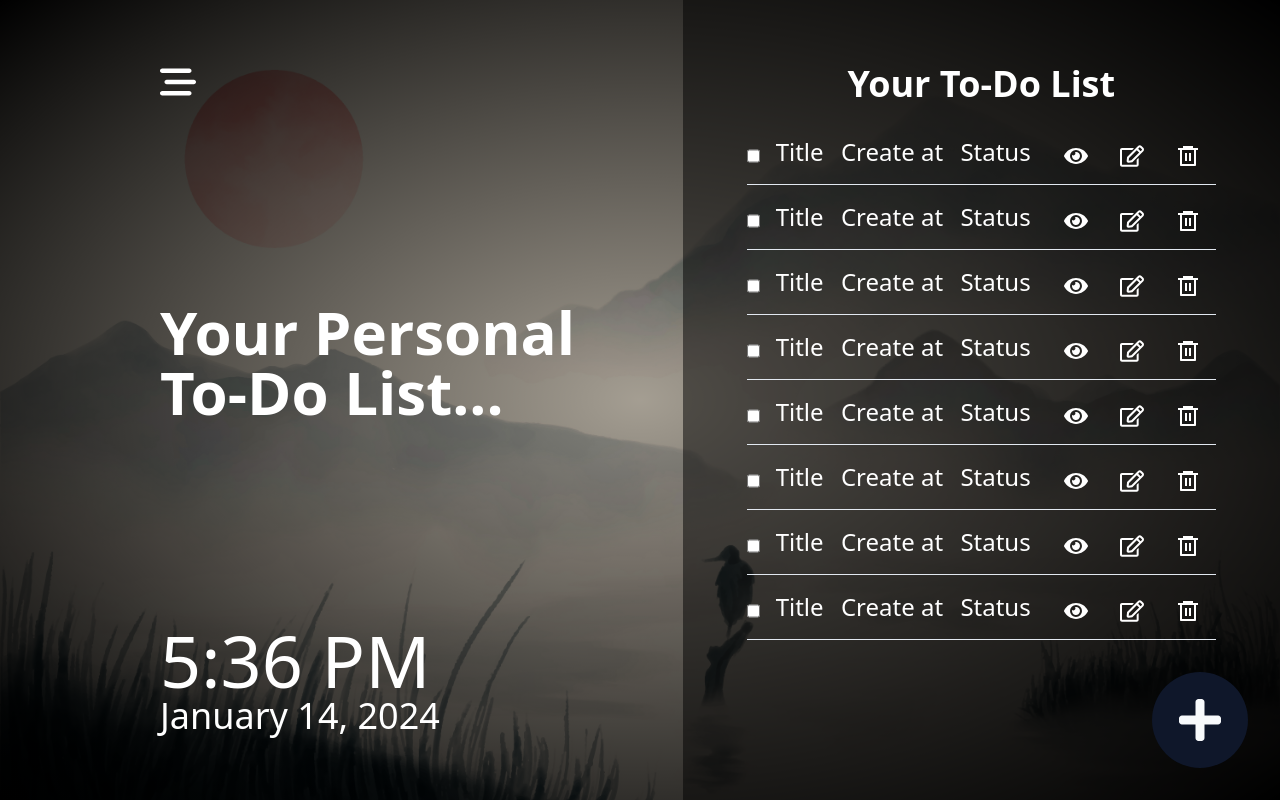
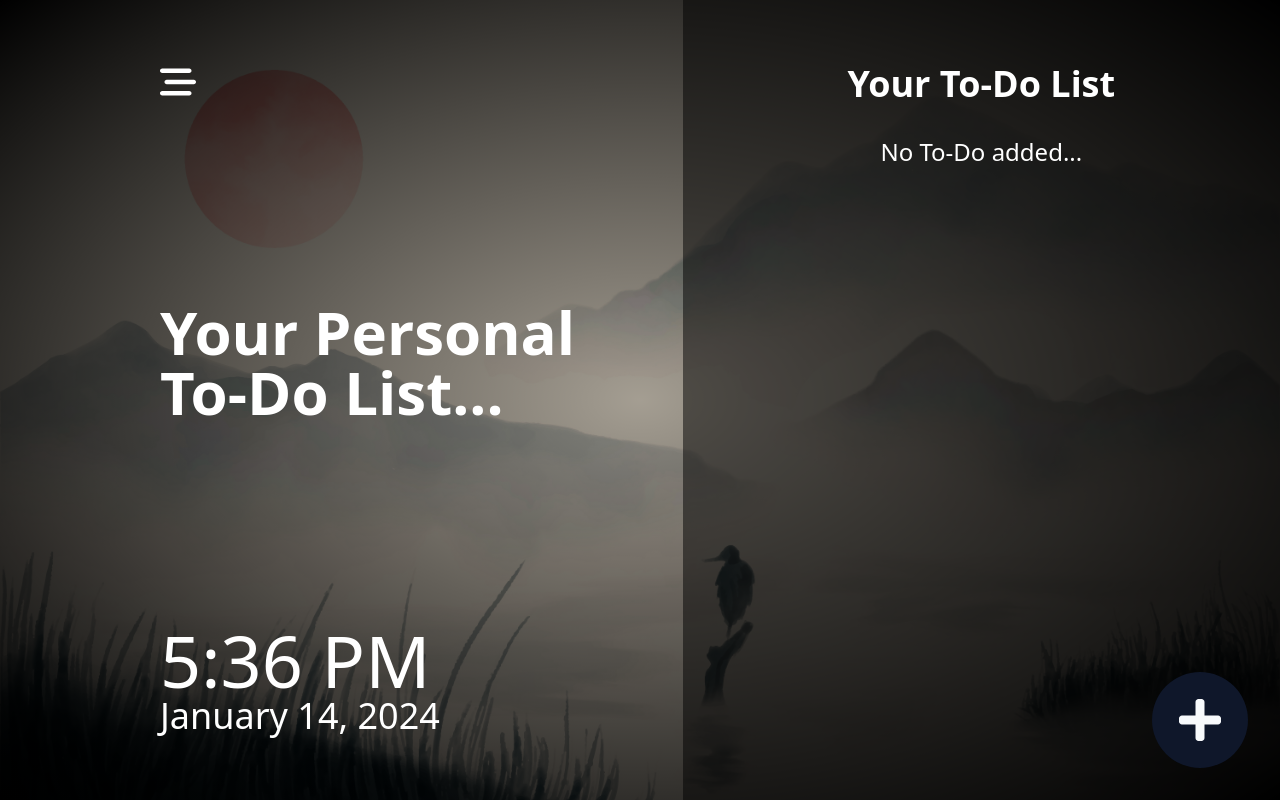
Before and after one commit to aHasnat1997/to-do_with_redux, a React (Vite) app: page / in a window 1280 px wide. Built offline with nearby package versions, Linux system fonts and the light colour scheme.

Commit message:
ADD: to-do add done

```diff
--- a/src/components/to-do/AddToDoModal.tsx
+++ b/src/components/to-do/AddToDoModal.tsx
@@ -3,7 +3,6 @@ import {
     Dialog,
     DialogContent,
     DialogDescription,
-    DialogFooter,
     DialogHeader,
     DialogTitle,
     DialogTrigger,
@@ -12,8 +11,29 @@ import { Input } from "@/components/ui/input";
 import { DialogClose } from "@radix-ui/react-dialog";
 import { FaPlus } from "react-icons/fa";
 import { Textarea } from "../ui/textarea";
+import { useAppDispatch } from "@/redux/hooks";
+import { TToDo, addToDo } from "@/redux/features/toDoes";
+import { FormEvent, useRef } from "react";
 
 function AddToDoModal() {
+    const dispatch = useAppDispatch();
+    const titleRef = useRef<HTMLInputElement>(null);
+    const detailsRef = useRef<HTMLTextAreaElement>(null);
+
+    const handelSubmit = (e: FormEvent) => {
+        e.preventDefault();
+
+        const data: TToDo = {
+            id: Math.random().toString(36).substring(2, 8),
+            title: titleRef.current?.value as string,
+            description: detailsRef.current?.value as string,
+            createdAt: new Date().toISOString(),
+            status: 'pending'
+        }
+
+        dispatch(addToDo(data));
+    }
+
     return (
         <Dialog>
             <DialogTrigger asChild>
@@ -26,25 +46,31 @@ function AddToDoModal() {
                         Add your to-do here...
                     </DialogDescription>
                 </DialogHeader>
+                <form onSubmit={handelSubmit}>
                     <div className="space-y-4">
                         <Input
                             id="title"
                             className="outline-none"
                             placeholder="Add Title"
+                            ref={titleRef}
                         />
                         <Textarea
                             id="description"
                             className="outline-none"
                             placeholder="Add Description"
+                            ref={detailsRef}
                         />
                     </div>
-                <DialogFooter>
                     <DialogClose asChild>
-                        <Button type="submit" variant='secondary'>
+                        <Button
+                            type="submit"
+                            variant='secondary'
+                            className="mt-4"
+                        >
                             Save
                         </Button>
                     </DialogClose>
-                </DialogFooter>
+                </form>
             </DialogContent>
         </Dialog>
     )
--- a/src/components/to-do/ToDoList.tsx
+++ b/src/components/to-do/ToDoList.tsx
@@ -2,9 +2,12 @@ import { RiDeleteBin6Line } from "react-icons/ri";
 import ToDoDetailsModal from "./ToDoDetailsModal";
 import ToDoEditModal from "./ToDoEditModal";
 import { Button } from "../ui/button";
+import { useAppSelector } from "@/redux/hooks";
 
 function ToDoList() {
-    const toDoesList = [1, 2, 3, 4, 5, 6, 7, 8]
+    const toDoesList = useAppSelector((state) => state.toDoes);
+
+    const timeOptions: Intl.DateTimeFormatOptions = { hour: 'numeric', minute: 'numeric', hour12: true, day: 'numeric', month: 'numeric', year: 'numeric' };
 
     return (
         <section className="w-full h-full bg-black/50 py-16">
@@ -14,14 +17,14 @@ function ToDoList() {
                     toDoesList.length === 0 ?
                         <h3 className="text-center text-white text-2xl">No To-Do added...</h3> :
                         toDoesList.map((item) => <div
-                            key={item}
+                            key={item.id}
                             className="pb-2 text-2xl text-white flex gap-4 border-b"
                         >
                             <input type="checkbox" />
                             <ul className="w-full flex justify-between">
-                                <li>Title</li>
-                                <li>Create at</li>
-                                <li>Status</li>
+                                <li>{item.title}</li>
+                                <li>{new Intl.DateTimeFormat('en-US', timeOptions).format(new Date(item.createdAt))}</li>
+                                <li>{item.status}</li>
                                 <li className="flex">
                                     <ToDoDetailsModal />
                                     <ToDoEditModal />
--- /dev/null
+++ b/src/redux/features/toDoes.tsx
@@ -0,0 +1,25 @@
+import { createSlice } from "@reduxjs/toolkit";
+import type { PayloadAction } from '@reduxjs/toolkit';
+
+export type TToDo = {
+    id: string,
+    title: string,
+    description: string,
+    createdAt: string,
+    status: 'done' | 'pending'
+}
+
+const initialState: TToDo[] = []
+
+export const toDoesSlice = createSlice({
+    name: 'toDoes',
+    initialState,
+    reducers: {
+        addToDo: (state, action: PayloadAction<TToDo>) => {
+            state.push(action.payload);
+        }
+    }
+})
+
+export const { addToDo } = toDoesSlice.actions;
+export default toDoesSlice.reducer;
--- a/src/redux/store.ts
+++ b/src/redux/store.ts
@@ -1,7 +1,10 @@
 import { configureStore } from '@reduxjs/toolkit'
+import toDoesReducer from './features/toDoes'
 
 export const store = configureStore({
-    reducer: {},
+    reducer: {
+        toDoes: toDoesReducer
+    },
 })
 
 // Infer the `RootState` and `AppDispatch` types from the store itself
```
Lines whose indentation alone changed are shown as unchanged.
